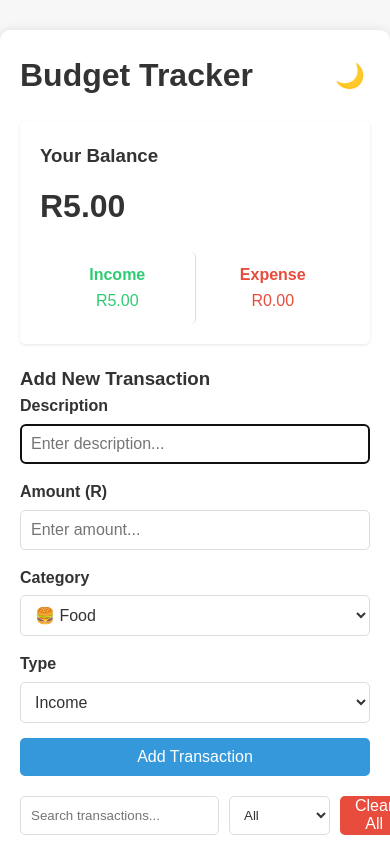
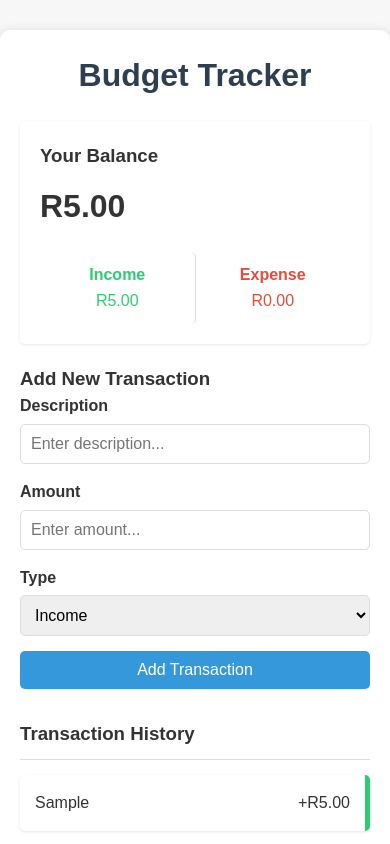
Before and after one commit to AyandaLuthuli/Budget_Tracker_App, a plain HTML site: page index.html in a window 390 px wide. Both pictures are taken after typing "Sample", "5" into the empty fields and a click on the button "Add Transaction". Shown: the top 844 px of the page. Drawn offline with nearby package versions, Linux system fonts and the light colour scheme.

Commit message:
new_version

```diff
--- a/index.html
+++ b/index.html
@@ -11,12 +11,12 @@
     <div class="container">
       <header>
         <h1>Budget Tracker</h1>
-        <button id="theme-toggler">🌙</button>
       </header>
 
       <div class="balance-container">
         <h3>Your Balance</h3>
         <h2 id="balance">R0.00</h2>
+
         <div class="summary">
           <div class="income">
             <h4>Income</h4>
@@ -41,25 +41,13 @@
           />
         </div>
         <div class="form-control">
-          <label for="amount">Amount (R)</label>
+          <label for="amount">Amount</label>
           <input
             type="number"
             id="amount"
             placeholder="Enter amount..."
             required
           />
-        </div>
-        <div class="form-control">
-          <label for="category">Category</label>
-          <select id="category" required>
-            <option value="food">🍔 Food</option>
-            <option value="transport">🚗 Transport</option>
-            <option value="housing">🏠 Housing</option>
-            <option value="shopping">🛍️ Shopping</option>
-            <option value="entertainment">🎬 Entertainment</option>
-            <option value="salary">💰 Salary</option>
-            <option value="other">❓ Other</option>
-          </select>
         </div>
         <div class="form-control">
           <label for="type">Type</label>
@@ -70,18 +58,6 @@
         </div>
         <button type="submit" class="btn">Add Transaction</button>
       </form>
-
-      <div class="controls">
-        <div class="search-filter">
-          <input type="text" id="search" placeholder="Search transactions..." />
-          <select id="filter">
-            <option value="all">All</option>
-            <option value="income">Income</option>
-            <option value="expense">Expenses</option>
-          </select>
-        </div>
-        <button id="clear-btn" class="btn">Clear All</button>
-      </div>
 
       <div class="transactions">
         <h3>Transaction History</h3>
--- a/script.js
+++ b/script.js
@@ -1,70 +1,31 @@
 document.addEventListener("DOMContentLoaded", function () {
-  // DOM Elements
   const transactionForm = document.getElementById("transaction-form");
   const descriptionInput = document.getElementById("description");
   const amountInput = document.getElementById("amount");
-  const categoryInput = document.getElementById("category");
   const typeInput = document.getElementById("type");
   const transactionList = document.getElementById("transaction-list");
   const balanceElement = document.getElementById("balance");
   const incomeTotalElement = document.getElementById("income-total");
   const expenseTotalElement = document.getElementById("expense-total");
   const chartCanvas = document.getElementById("chart");
-  const themeToggler = document.getElementById("theme-toggler");
-  const searchInput = document.getElementById("search");
-  const filterSelect = document.getElementById("filter");
-  const clearBtn = document.getElementById("clear-btn");
 
-  // State
   let transactions = JSON.parse(localStorage.getItem("transactions")) || [];
 
-  // Initialize
-  init();
+  // Format currency for South African Rand
+  function formatCurrency(amount) {
+    return "R" + amount.toFixed(2).replace(/\d(?=(\d{3})+\.)/g, "$&,");
+  }
 
+  // Initialize the app
   function init() {
-    // Event Listeners
     transactionForm.addEventListener("submit", addTransaction);
     transactionList.addEventListener("click", removeTransaction);
-    themeToggler.addEventListener("click", toggleTheme);
-    searchInput.addEventListener("input", updateTransactionList);
-    filterSelect.addEventListener("change", updateTransactionList);
-    clearBtn.addEventListener("click", clearAllTransactions);
-
-    // Check saved theme
-    checkTheme();
-
-    // Initial UI update
     updateValues();
     updateTransactionList();
     updateChart();
   }
 
-  // Format currency as Rands
-  function formatCurrency(amount) {
-    return "R" + amount.toFixed(2).replace(/\d(?=(\d{3})+\.)/g, "$&,");
-  }
-
-  // Get category icon with all required categories
-  function getCategoryIcon(category) {
-    const icons = {
-      food: "🍔",
-      transport: "🚗",
-      housing: "🏠",
-      shopping: "🛍️",
-      entertainment: "🎬",
-      salary: "💰",
-      party: "🎉",
-      work: "💼",
-      travel: "✈️",
-      "break fast": "🍳",
-      other: "❓",
-    };
-    // Handle case variations and spaces
-    const normalizedCategory = category.trim();
-    return icons[normalizedCategory] || icons.other;
-  }
-
-  // Add new transaction with proper category handling
+  // Add a new transaction
   function addTransaction(e) {
     e.preventDefault();
 
@@ -78,23 +39,20 @@ document.addEventListener("DOMContentLoaded", function () {
 
     const transaction = {
       id: generateID(),
-      description: descriptionInput.value.trim(),
+      description: descriptionInput.value,
       amount: +amountInput.value,
-      category: categoryInput.value, // Save selected category
       type: typeInput.value,
-      date: new Date().toISOString(),
     };
 
-    transactions.unshift(transaction);
+    transactions.push(transaction);
     updateLocalStorage();
     updateValues();
     updateTransactionList();
     updateChart();
 
-    // Reset form
+    // Clear form
     descriptionInput.value = "";
     amountInput.value = "";
-    descriptionInput.focus();
   }
 
   // Generate random ID
@@ -102,30 +60,13 @@ document.addEventListener("DOMContentLoaded", function () {
     return Math.floor(Math.random() * 100000000);
   }
 
-  // Remove transaction
+  // Remove transaction by ID
   function removeTransaction(e) {
     if (e.target.classList.contains("delete-btn")) {
-      if (confirm("Are you sure you want to delete this transaction?")) {
-        const id = parseInt(e.target.parentElement.getAttribute("data-id"));
-        transactions = transactions.filter((t) => t.id !== id);
-        updateLocalStorage();
-        updateValues();
-        updateTransactionList();
-        updateChart();
-      }
-    }
-  }
-
-  // Clear all transactions
-  function clearAllTransactions() {
-    if (transactions.length === 0) return;
-
-    if (
-      confirm(
-        "Are you sure you want to delete ALL transactions? This cannot be undone."
-      )
-    ) {
-      transactions = [];
+      const id = parseInt(e.target.parentElement.getAttribute("data-id"));
+      transactions = transactions.filter(
+        (transaction) => transaction.id !== id
+      );
       updateLocalStorage();
       updateValues();
       updateTransactionList();
@@ -133,96 +74,88 @@ document.addEventListener("DOMContentLoaded", function () {
     }
   }
 
-  // Update balance, income, expense totals
+  // Update the balance, income, and expense values
   function updateValues() {
-    const amounts = transactions.map((t) =>
-      t.type === "income" ? t.amount : -t.amount
+    const amounts = transactions.map((transaction) =>
+      transaction.type === "income" ? transaction.amount : -transaction.amount
     );
-    const total = amounts.reduce((acc, val) => acc + val, 0);
+
+    const total = amounts.reduce((acc, item) => acc + item, 0);
     const income = amounts
-      .filter((a) => a > 0)
-      .reduce((acc, val) => acc + val, 0);
-    const expense = Math.abs(
-      amounts.filter((a) => a < 0).reduce((acc, val) => acc + val, 0)
-    );
+      .filter((item) => item > 0)
+      .reduce((acc, item) => acc + item, 0);
+    const expense =
+      amounts.filter((item) => item < 0).reduce((acc, item) => acc + item, 0) *
+      -1;
 
     balanceElement.textContent = formatCurrency(total);
     incomeTotalElement.textContent = formatCurrency(income);
     expenseTotalElement.textContent = formatCurrency(expense);
   }
 
-  // Update transaction list with proper category icons
+  // Update the transaction list UI
   function updateTransactionList() {
-    const searchTerm = searchInput.value.toLowerCase();
-    const filterType = filterSelect.value;
-
-    let filteredTransactions = transactions.filter((t) => {
-      const matchesSearch =
-        t.description.toLowerCase().includes(searchTerm) ||
-        t.category.toLowerCase().includes(searchTerm);
-      const matchesFilter = filterType === "all" || t.type === filterType;
-      return matchesSearch && matchesFilter;
-    });
-
     transactionList.innerHTML = "";
 
-    if (filteredTransactions.length === 0) {
-      transactionList.innerHTML = "<li>No transactions found</li>";
+    if (transactions.length === 0) {
+      transactionList.innerHTML = "<li>No transactions yet</li>";
       return;
     }
 
-    filteredTransactions.forEach((t) => {
-      const sign = t.type === "income" ? "+" : "-";
-      const icon = getCategoryIcon(t.category);
+    transactions.forEach((transaction) => {
+      const sign = transaction.type === "income" ? "+" : "-";
+      const item = document.createElement("li");
+      item.classList.add(transaction.type);
+      item.setAttribute("data-id", transaction.id);
 
-      const li = document.createElement("li");
-      li.className = t.type;
-      li.setAttribute("data-id", t.id);
-
-      li.innerHTML = `
-                <div>
-                    <span class="category-icon">${icon}</span>
-                    <span>${t.description}</span>
-                </div>
-                <span>${sign}${formatCurrency(Math.abs(t.amount))}</span>
-                <button class="delete-btn">×</button>
+      item.innerHTML = `
+                <span>${transaction.description}</span>
+                <span>${sign}${formatCurrency(
+        Math.abs(transaction.amount)
+      )}</span>
+                <button class="delete-btn">x</button>
             `;
 
-      transactionList.appendChild(li);
+      transactionList.appendChild(item);
     });
   }
 
-  // Update chart with categorized expenses
+  // Update localStorage
+  function updateLocalStorage() {
+    localStorage.setItem("transactions", JSON.stringify(transactions));
+  }
+
+  // Update the chart
   function updateChart() {
     const ctx = chartCanvas.getContext("2d");
 
-    // Clear previous chart
+    // Clear previous chart if it exists
     if (window.myChart) {
       window.myChart.destroy();
     }
 
-    // Prepare data for chart (expenses only)
-    const expenses = transactions.filter((t) => t.type === "expense");
-    if (expenses.length === 0) {
+    // Group transactions by description and sum amounts
+    const expenseData = transactions
+      .filter((t) => t.type === "expense")
+      .reduce((acc, curr) => {
+        if (!acc[curr.description]) {
+          acc[curr.description] = 0;
+        }
+        acc[curr.description] += curr.amount;
+        return acc;
+      }, {});
+
+    const labels = Object.keys(expenseData);
+    const data = Object.values(expenseData);
+
+    if (labels.length === 0) {
       chartCanvas.style.display = "none";
       return;
     }
 
     chartCanvas.style.display = "block";
 
-    // Group by category
-    const categoryData = expenses.reduce((acc, t) => {
-      acc[t.category] = (acc[t.category] || 0) + t.amount;
-      return acc;
-    }, {});
-
-    const labels = Object.keys(categoryData).map((cat) => {
-      const icon = getCategoryIcon(cat);
-      return `${icon} ${cat.charAt(0).toUpperCase() + cat.slice(1)}`;
-    });
-    const data = Object.values(categoryData);
-
-    // Create chart
+    // Create a simple pie chart
     window.myChart = new Chart(ctx, {
       type: "pie",
       data: {
@@ -237,24 +170,20 @@ document.addEventListener("DOMContentLoaded", function () {
               "#4BC0C0",
               "#9966FF",
               "#FF9F40",
-              "#8AC24A",
             ],
-            borderColor: document.body.classList.contains("dark-mode")
-              ? "#2d2d2d"
-              : "#fff",
-            borderWidth: 1,
           },
         ],
       },
       options: {
         responsive: true,
         maintainAspectRatio: false,
-        plugins: {
-          legend: {
-            labels: {
-              color: document.body.classList.contains("dark-mode")
-                ? "#f5f5f5"
-                : "#666",
+        tooltips: {
+          callbacks: {
+            label: function (tooltipItem, data) {
+              const value = data.datasets[0].data[tooltipItem.index];
+              return `${data.labels[tooltipItem.index]}: ${formatCurrency(
+                value
+              )}`;
             },
           },
         },
@@ -262,32 +191,6 @@ document.addEventListener("DOMContentLoaded", function () {
     });
   }
 
-  // Theme functionality
-  function checkTheme() {
-    const savedTheme = localStorage.getItem("theme");
-    if (savedTheme === "dark") {
-      document.body.classList.add("dark-mode");
-      themeToggler.textContent = "☀️";
-    }
-  }
-
-  function toggleTheme() {
-    document.body.classList.toggle("dark-mode");
-    const isDark = document.body.classList.contains("dark-mode");
-    localStorage.setItem("theme", isDark ? "dark" : "light");
-    themeToggler.textContent = isDark ? "☀️" : "🌙";
-
-    // Update chart colors if exists
-    if (window.myChart) {
-      window.myChart.options.plugins.legend.labels.color = isDark
-        ? "#f5f5f5"
-        : "#666";
-      window.myChart.update();
-    }
-  }
-
-  // Update localStorage
-  function updateLocalStorage() {
-    localStorage.setItem("transactions", JSON.stringify(transactions));
-  }
+  // Initialize the app
+  init();
 });
--- a/styles.css
+++ b/styles.css
@@ -1,36 +1,13 @@
-:root {
-  --bg-color: #f7f7f7;
-  --text-color: #333;
-  --container-bg: #fff;
-  --shadow-color: rgba(0, 0, 0, 0.1);
-  --border-color: #ddd;
-  --income-color: #2ecc71;
-  --expense-color: #e74c3c;
-  --btn-bg: #3498db;
-  --btn-hover: #2980b9;
-}
-
-.dark-mode {
-  --bg-color: #121212;
-  --text-color: #f5f5f5;
-  --container-bg: #1e1e1e;
-  --shadow-color: rgba(255, 255, 255, 0.1);
-  --border-color: #444;
-  --btn-bg: #3a3a3a;
-  --btn-hover: #4a4a4a;
-}
-
 * {
   margin: 0;
   padding: 0;
   box-sizing: border-box;
   font-family: "Arial", sans-serif;
-  transition: background-color 0.3s, color 0.3s;
 }
 
 body {
-  background-color: var(--bg-color);
-  color: var(--text-color);
+  background-color: #f7f7f7;
+  color: #333;
   line-height: 1.6;
 }
 
@@ -38,36 +15,23 @@ body {
   max-width: 800px;
   margin: 30px auto;
   padding: 20px;
-  background: var(--container-bg);
+  background: white;
   border-radius: 10px;
-  box-shadow: 0 0 10px var(--shadow-color);
+  box-shadow: 0 0 10px rgba(0, 0, 0, 0.1);
 }
 
-header {
-  display: flex;
-  justify-content: space-between;
-  align-items: center;
+header h1 {
+  text-align: center;
   margin-bottom: 20px;
-  position: relative;
-}
-
-#theme-toggler {
-  background: transparent;
-  border: none;
-  font-size: 1.5rem;
-  cursor: pointer;
-  padding: 5px;
-  border-radius: 50%;
-  width: 40px;
-  height: 40px;
+  color: #2c3e50;
 }
 
 .balance-container {
-  background: var(--container-bg);
+  background: #fff;
   padding: 20px;
   margin-bottom: 20px;
   border-radius: 5px;
-  box-shadow: 0 1px 3px var(--shadow-color);
+  box-shadow: 0 1px 3px rgba(0, 0, 0, 0.1);
 }
 
 .balance-container h2 {
@@ -90,17 +54,17 @@ header {
 }
 
 .income {
-  border-right: 1px solid var(--border-color);
+  border-right: 1px solid #ddd;
 }
 
 .income h4,
 .income p {
-  color: var(--income-color);
+  color: #2ecc71;
 }
 
 .expense h4,
 .expense p {
-  color: var(--expense-color);
+  color: #e74c3c;
 }
 
 .form-control {
@@ -117,65 +81,25 @@ header {
 .form-control select {
   width: 100%;
   padding: 10px;
-  border: 1px solid var(--border-color);
+  border: 1px solid #ddd;
   border-radius: 5px;
   font-size: 16px;
-  background: var(--container-bg);
-  color: var(--text-color);
 }
 
 .btn {
   width: 100%;
   padding: 10px;
-  background-color: var(--btn-bg);
+  background-color: #3498db;
   color: white;
   border: none;
   border-radius: 5px;
   font-size: 16px;
   cursor: pointer;
+  transition: background-color 0.3s;
 }
 
 .btn:hover {
-  background-color: var(--btn-hover);
-}
-
-.controls {
-  display: flex;
-  gap: 10px;
-  margin: 20px 0;
-}
-
-.search-filter {
-  flex: 1;
-  display: flex;
-  gap: 10px;
-}
-
-#search {
-  flex: 1;
-  padding: 10px;
-  border: 1px solid var(--border-color);
-  border-radius: 5px;
-  background: var(--container-bg);
-  color: var(--text-color);
-}
-
-#filter {
-  padding: 10px;
-  border: 1px solid var(--border-color);
-  border-radius: 5px;
-  background: var(--container-bg);
-  color: var(--text-color);
-}
-
-#clear-btn {
-  width: auto;
-  padding: 0 15px;
-  background-color: #e74c3c;
-}
-
-#clear-btn:hover {
-  background-color: #c0392b;
+  background-color: #2980b9;
 }
 
 .transactions {
@@ -185,7 +109,7 @@ header {
 .transactions h3 {
   margin-bottom: 15px;
   padding-bottom: 10px;
-  border-bottom: 1px solid var(--border-color);
+  border-bottom: 1px solid #ddd;
 }
 
 #transaction-list {
@@ -193,22 +117,22 @@ header {
 }
 
 #transaction-list li {
-  background: var(--container-bg);
+  background: #fff;
   padding: 15px;
   margin-bottom: 10px;
   border-radius: 5px;
-  box-shadow: 0 1px 3px var(--shadow-color);
+  box-shadow: 0 1px 3px rgba(0, 0, 0, 0.1);
   display: flex;
   justify-content: space-between;
   position: relative;
 }
 
 #transaction-list li.income {
-  border-right: 5px solid var(--income-color);
+  border-right: 5px solid #2ecc71;
 }
 
 #transaction-list li.expense {
-  border-right: 5px solid var(--expense-color);
+  border-right: 5px solid #e74c3c;
 }
 
 .delete-btn {
@@ -239,9 +163,5 @@ header {
 .chart-container h3 {
   margin-bottom: 15px;
   padding-bottom: 10px;
-  border-bottom: 1px solid var(--border-color);
+  border-bottom: 1px solid #ddd;
 }
-
-.category-icon {
-  margin-right: 8px;
-}
```
